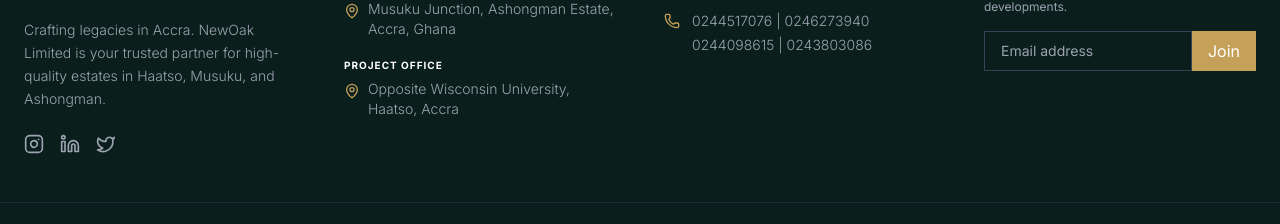
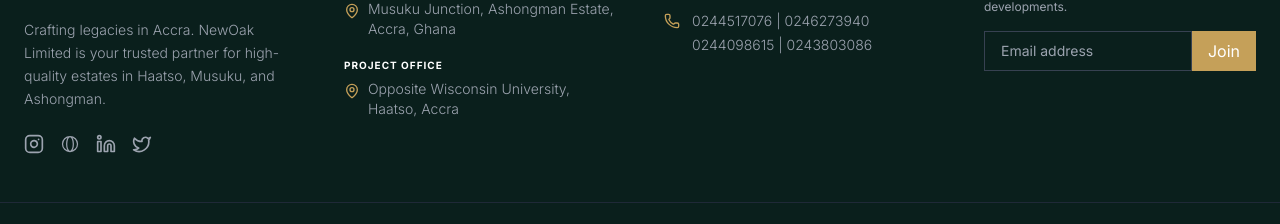
Before and after one commit to EmmanuelAgbanyo/newoaklimited, a React (Vite) app: page / in a window 1280 px wide. Shown: the part 5916-6140 px from the top of the page. Built offline with nearby package versions, Linux system fonts and the light colour scheme; no server answers; the database is empty; a web font is replaced by a local one.

Commit message:
Make social media buttons active and link to Instagram and Facebook

```diff
--- a/components/Layout.tsx
+++ b/components/Layout.tsx
@@ -88,9 +88,22 @@
             Crafting legacies in Accra. NewOak Limited is your trusted partner for high-quality estates in Haatso, Musuku, and Ashongman.
           </p>
           <div className="flex space-x-4">
-            <Instagram className="w-5 h-5 text-gray-400 hover:text-gold cursor-pointer transition-colors" />
-            <Linkedin className="w-5 h-5 text-gray-400 hover:text-gold cursor-pointer transition-colors" />
-            <Twitter className="w-5 h-5 text-gray-400 hover:text-gold cursor-pointer transition-colors" />
+            <a href="https://www.instagram.com/newoak_limited?igsh=MTh4NDJleWszMW5tZg==" target="_blank" rel="noopener noreferrer" title="Instagram">
+              <Instagram className="w-5 h-5 text-gray-400 hover:text-gold cursor-pointer transition-colors" />
+            </a>
+            <a href="https://www.facebook.com/share/1DCHaVYvrz/" target="_blank" rel="noopener noreferrer" title="Facebook">
+              {/* If lucide-react has a Facebook icon, use it. Otherwise, use a generic globe or add a custom SVG. */}
+              {/* Example with lucide-react's Globe icon as placeholder: */}
+              <svg xmlns="http://www.w3.org/2000/svg" fill="none" viewBox="0 0 24 24" strokeWidth={1.5} stroke="currentColor" className="w-5 h-5 text-gray-400 hover:text-gold cursor-pointer transition-colors">
+                <path strokeLinecap="round" strokeLinejoin="round" d="M12 3c4.97 0 9 4.03 9 9s-4.03 9-9 9-9-4.03-9-9 4.03-9 9-9zm0 0c2.21 0 4 4.03 4 9s-1.79 9-4 9-4-4.03-4-9 1.79-9 4-9z" />
+              </svg>
+            </a>
+            <a href="https://www.linkedin.com/company/newoak-limited/" target="_blank" rel="noopener noreferrer" title="LinkedIn">
+              <Linkedin className="w-5 h-5 text-gray-400 hover:text-gold cursor-pointer transition-colors" />
+            </a>
+            <a href="https://twitter.com/newoak_limited" target="_blank" rel="noopener noreferrer" title="Twitter">
+              <Twitter className="w-5 h-5 text-gray-400 hover:text-gold cursor-pointer transition-colors" />
+            </a>
           </div>
         </div>
 
```
